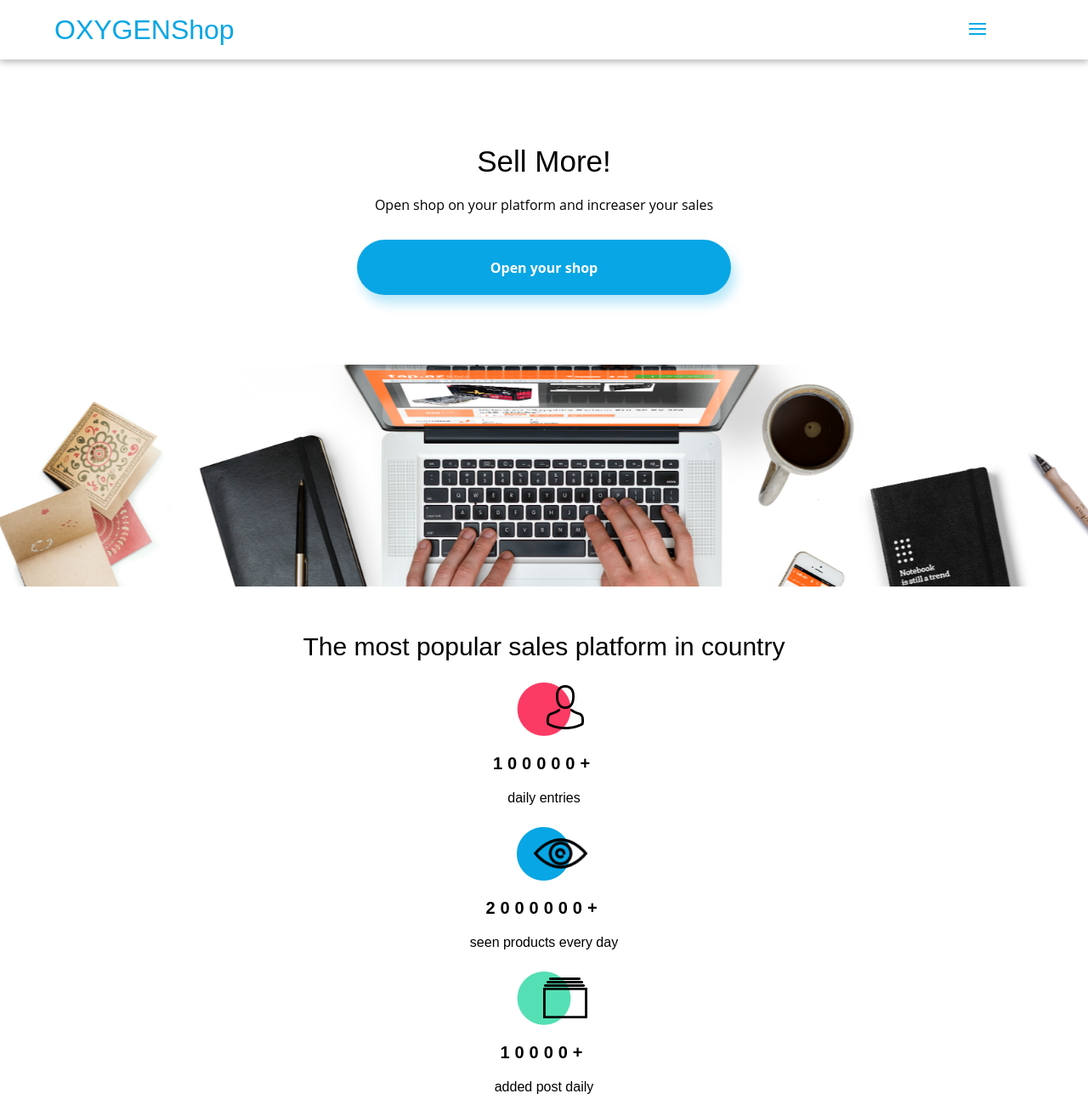
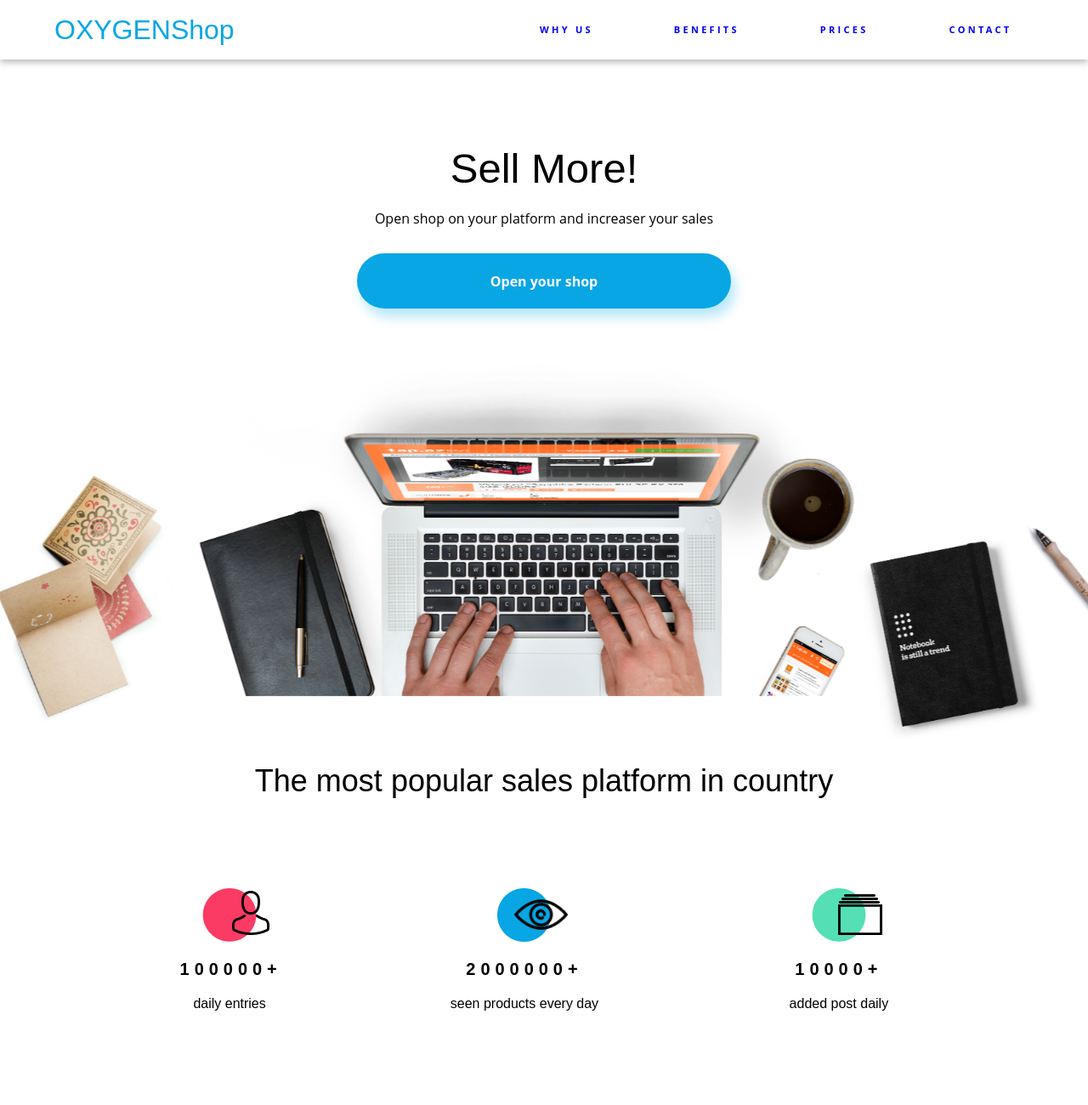
Before and after one commit to diegomompo7/Proyecto1_OxygenShop, a website: page index.html in a window 1280 px wide. Shown: the top 1300 px of the page at 85% size. Drawn offline with Linux system fonts and the light colour scheme; a web font is replaced by a local one.

Commit message:
Responsive OxygenShop

```diff
--- a/index.html
+++ b/index.html
@@ -32,12 +32,19 @@
             d="M 0 7.5 L 0 12.5 L 50 12.5 L 50 7.5 Z M 0 22.5 L 0 27.5 L 50 27.5 L 50 22.5 Z M 0 37.5 L 0 42.5 L 50 42.5 L 50 37.5 Z"
           ></path>
         </svg>
-        <ul class="header__nav--list">
-          <li><a href="#">WHY US</a></li>
-          <li><a href="#">BENEFITS</a></li>
-          <li><a href="#">PRICES</a></li>
-          <li><a href="#">CONTACT</a></li>
-        </ul>
+          <ul class="header__nav--mobile">
+            <li><a href="#">WHY US</a></li>
+            <li><a href="#">BENEFITS</a></li>
+            <li><a href="#">PRICES</a></li>
+            <li><a href="#">CONTACT</a></li>
+          </ul>
+          <ul class="header__nav--desktop">
+            <li><a href="#">WHY US</a></li>
+            <li><a href="#">BENEFITS</a></li>
+            <li><a href="#">PRICES</a></li>
+            <li><a href="#">CONTACT</a></li>
+          </ul>
+        </div>
       </nav>
     </header>
     <main class="main">
@@ -55,7 +62,7 @@
     <section class="sales">
       <h1 class="sales__title">The most popular sales platform in country</h1>
       <article class="sales__list">
-        <div class="sales__list--item">
+        <div class="sales__list--item person">
           <div class="item__img">
             <img
               class="item__img--circle"
@@ -71,7 +78,7 @@
           <h3>100000+</h3>
           <p>daily entries</p>
         </div>
-        <div class="sales__list--item">
+        <div class="sales__list--item eye">
           <div class="item__img">
             <img
               class="item__img--circle"
@@ -83,7 +90,7 @@
           <h3>2000000+</h3>
           <p>seen products every day</p>
         </div>
-        <div class="sales__list--item">
+        <div class="sales__list--item catalog">
           <div class="item__img">
             <img
               class="item__img--circle"
--- a/styles/components/_header.scss
+++ b/styles/components/_header.scss
@@ -1,5 +1,6 @@
 @import "../utilities/variables";
 @import "../utilities/functions";
+@import "../utilities/mixins";
 
 .header {
   @include shadow(0px, 3px, 8px, 0px, rgba(0, 0, 0, 0.29));
@@ -14,29 +15,31 @@
     color: $first-color;
   }
   &__nav {
+    @include fontSize(0.6875rem, 700);
+    @include fontFamily($second-font, "Arial", sans-serif);
+    color: $second-color;
+    letter-spacing: 0.205rem;
     & svg {
       @include position(relative, null, null, 4.375rem, 89.1%);
       @include size(1.25rem, null);
       fill: $sixth-color;
       cursor: pointer;
+
+      @include desktop() {
+        display: none;
+      }
     }
 
-      & svg:hover + &--list {
+    & svg:hover + &--mobile {
       display: block;
     }
 
-
-      &--list {
-        @include fontSize(0.6875rem, 700);
-        @include fontFamily($second-font, "Arial", sans-serif);
+    &--mobile {
+      display: none;
+      @include size(100%, 10.9375rem);
+      @include shadow(0px, 4px, 4px, 0px, rgba(0, 0, 0, 0.29));
       @include position(fixed, 4.375rem, null, null, null);
-        @include size(100%, 10.9375rem);
-        @include shadow(0px, 4px, 4px, 0px, rgba(0,0,0,0.29));
       background-color: $seventh-color;
-        color: $second-color;
-        letter-spacing: 0.205rem;
-        display: none;
-
       & li {
         @include position(relative, 2.5rem, null, null, 1.5625rem);
         list-style: none;
@@ -48,5 +51,28 @@
         text-decoration: none;
       }
     }
+    &--desktop {
+      display: none;
+      @include position(relative, null, 7%, 1.6875rem, null);
+
+      @include desktop() {
+        display: flex;
+        justify-content: end;
+      }
+
+      & li {
+        list-style: none;
+        margin-left: 5.9375rem;
+        padding-bottom: 1.5625rem;
+
+        &:hover{
+            border-bottom: 4px solid $first-color;
         }
       }
+
+      & a {
+        text-decoration: none;
+      }
+    }
+  }
+}
--- a/styles/components/_main.scss
+++ b/styles/components/_main.scss
@@ -15,6 +15,10 @@
       @include fontFamily($first-font, "Arial", sans-serif);
       @include fontSize(2.1875rem, 400);
       text-align: center;
+
+      @include desktop(){
+        @include fontSize(3.0625rem, 400);
+      }
     }
     &--subtitle {
       @include fontFamily($second-font, "Arial", sans-serif);
@@ -44,6 +48,12 @@
       height: 20.625rem;
       object-fit: cover;
       object-position: center;
+
+      @include desktop(){
+        @include paddingExact(0, 0, 0, 0);
+        object-position: 100%;
+        height: 100%;
+      }
     }
   }
 }
--- a/styles/components/_sales.scss
+++ b/styles/components/_sales.scss
@@ -1,5 +1,7 @@
 @import "../utilities/variables";
 @import "../utilities/functions";
+@import "../utilities/mixins";
+
 
 .sales {
   @include size(82.6%, null);
@@ -8,9 +10,18 @@
     @include fontFamily($first-font, "Arial", sans-serif);
     @include fontSize(1.875rem, 300);
     text-align: center;
+    @include desktop(){
+      @include fontSize(2.25rem, 400);
+    }
   }
   &__list {
     margin-top: 1.5625rem;
+
+    @include desktop(){
+      display: flex;
+      margin-top: 6.5625rem;
+      margin-bottom: 8.25rem;
+    }
 
     &--item {
       display: block;
@@ -46,11 +57,20 @@
     @include position(relative, null, null, 3.75rem, 1.5625rem);
   }
   &--eye {
-    @include size(65px, null);
+    @include size(4.0625rem, null);
     @include position(relative, null, null, 3.125rem, 1.25rem);
   }
   &--catalog {
-    @include size(52px, null);
+    @include size(3.25rem, null);
     @include position(relative, null, null, 3.5rem, 1.5625rem);
   }
 }
+.person{
+  @include size(7.3125rem, null);
+}
+.eye{
+  @include size(11rem, null);
+}
+.catalog{
+  @include size(10.1875rem, null);
+}
--- a/styles/utilities/_mixins.scss
+++ b/styles/utilities/_mixins.scss
@@ -1,20 +1,25 @@
-@mixin min372(){
+@mixin min372() {
   @media screen and (min-width: 23.25rem) {
     @content;
   }
 }
-@mixin min375(){
+@mixin min375() {
   @media screen and (min-width: 23.4375rem) {
     @content;
   }
 }
-@mixin min405(){
+@mixin min405() {
   @media screen and (min-width: 25.3125rem) {
     @content;
   }
 }
-@mixin min440(){
+@mixin min440() {
   @media screen and (min-width: 27.5rem) {
     @content;
   }
 }
+@mixin desktop() {
+  @media screen and (min-width: 62.5rem) {
+    @content;
+  }
+}
```
Also changed, not shown: styles/style.css, 1 other file. Lines whose indentation alone changed are shown as unchanged.
